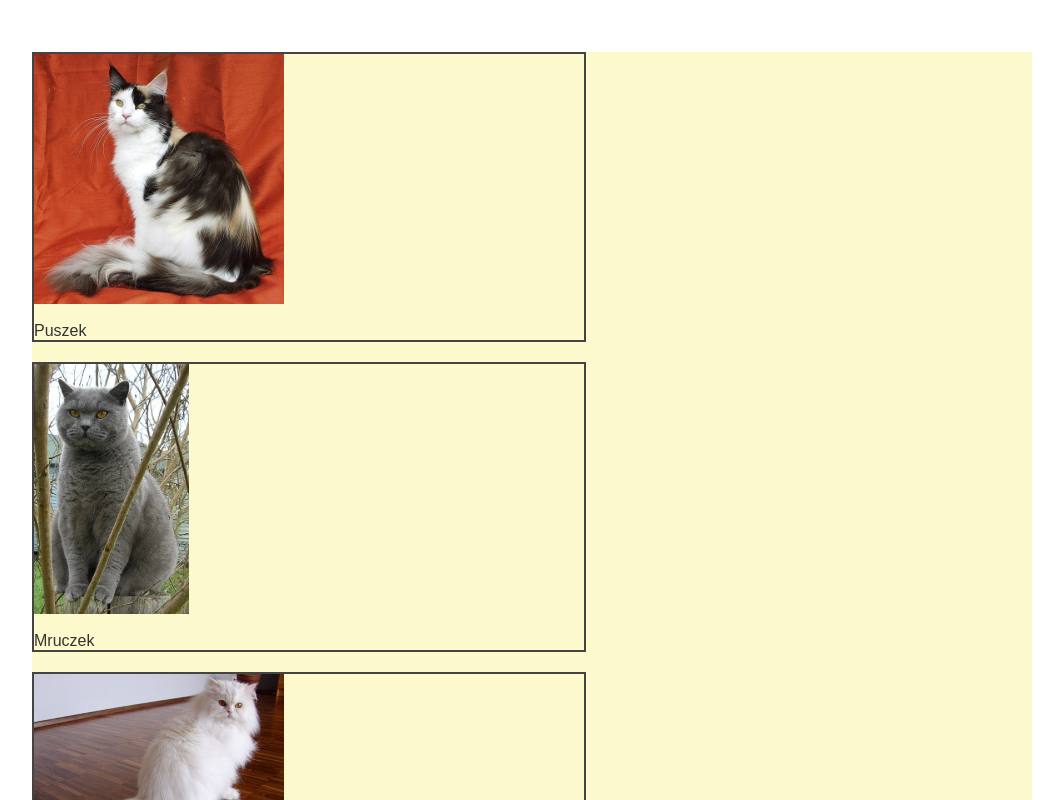
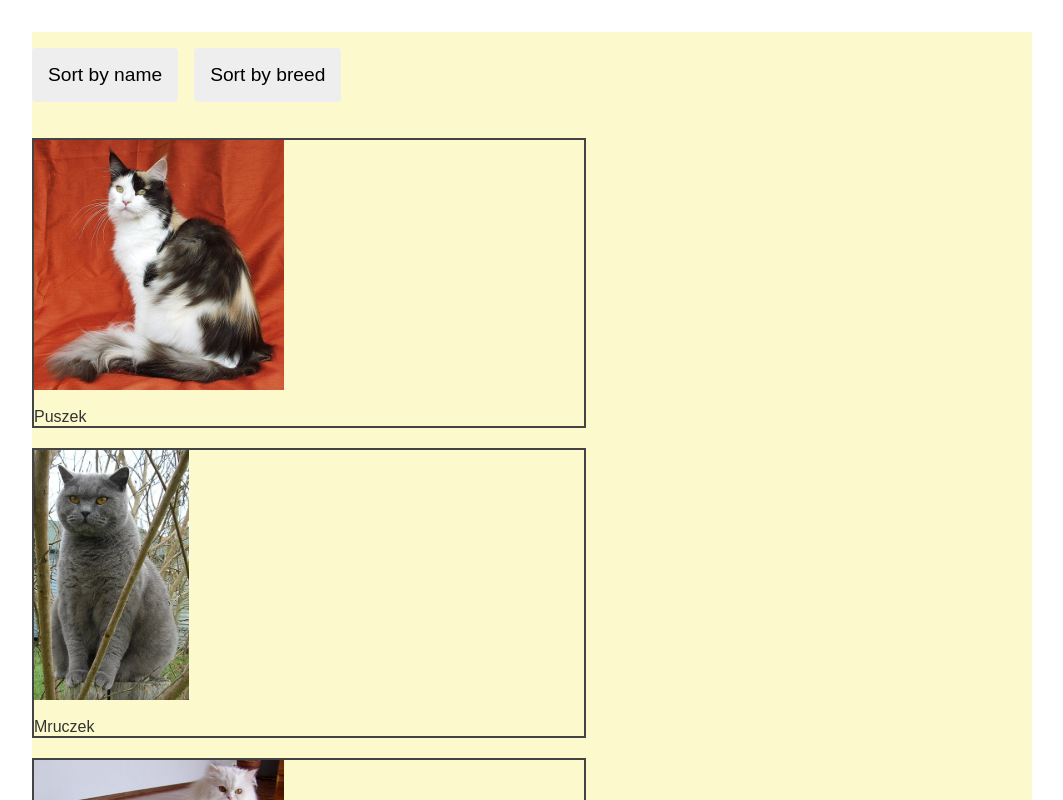
Before and after one commit to kkepa1/ad-kotow-angular, an Angular app: page /cats in a window 1280 px wide. Shown: the top 800 px of the page, without its empty margins (108-1171 px from the left). Built offline with nearby package versions, Linux system fonts and the light colour scheme.

Commit message:
Task 3 done
Added functional buttons 'Sort by name' and 'Sort by breed'

```diff
--- a/src/app/cats/cats-overview/cats-overview.component.html
+++ b/src/app/cats/cats-overview/cats-overview.component.html
@@ -1,7 +1,7 @@
 <section>
     <div class="buttons">
-      <!--<button>Sort by name</button>
-      <button>Sort by breed</button>--->
+      <button class="sort-by-name" (click)="sortByName()">Sort by name</button>
+      <button class="sort-by-breed" (click)="sortByBreed()">Sort by breed</button>
     </div>
     <div class="listElement" *ngFor="let cat of cats">
         <img src="./assets/cats-pic/{{cat.picUrl}}" alt="" (click)="onClick(cat)">
--- a/src/app/cats/cats-overview/cats-overview.component.ts
+++ b/src/app/cats/cats-overview/cats-overview.component.ts
@@ -28,4 +28,32 @@ export class CatsOverviewComponent implements OnInit {
   onClick($event: Cat) {
     this.router.navigate(['cats', $event.name]);
   }
+
+  sortByName() {
+    this.cats.sort((n1,n2) => {
+      if (n1.name > n2.name) {
+          return 1;
+      }
+
+      if (n1.name < n2.name) {
+          return -1;
+      }
+
+      return 0;
+    });
+  }
+
+  sortByBreed() {
+    this.cats.sort((n1,n2) => {
+      if (n1.breed > n2.breed) {
+          return 1;
+      }
+
+      if (n1.breed < n2.breed) {
+          return -1;
+      }
+
+      return 0;
+    });
+  }
 }
```
